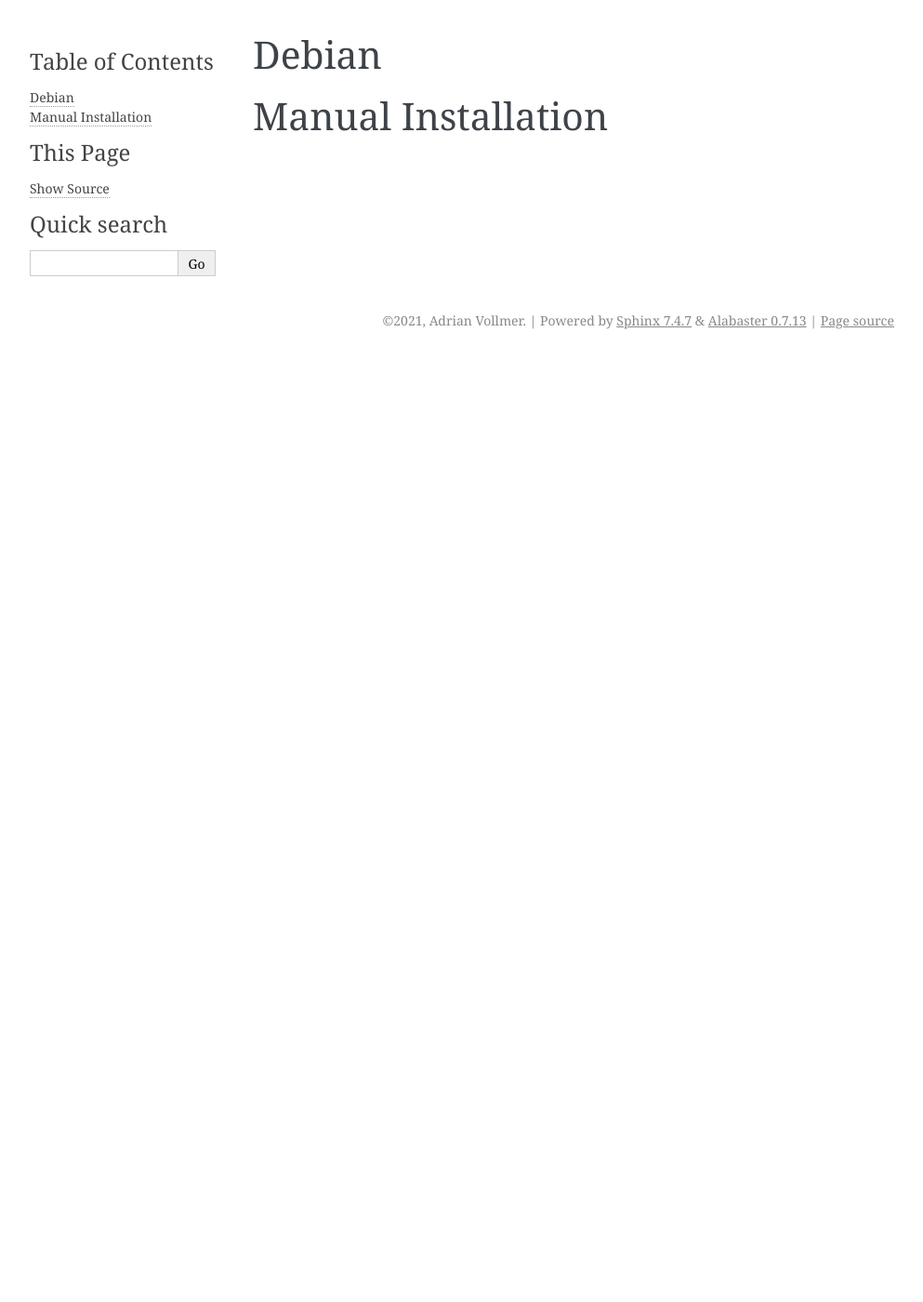
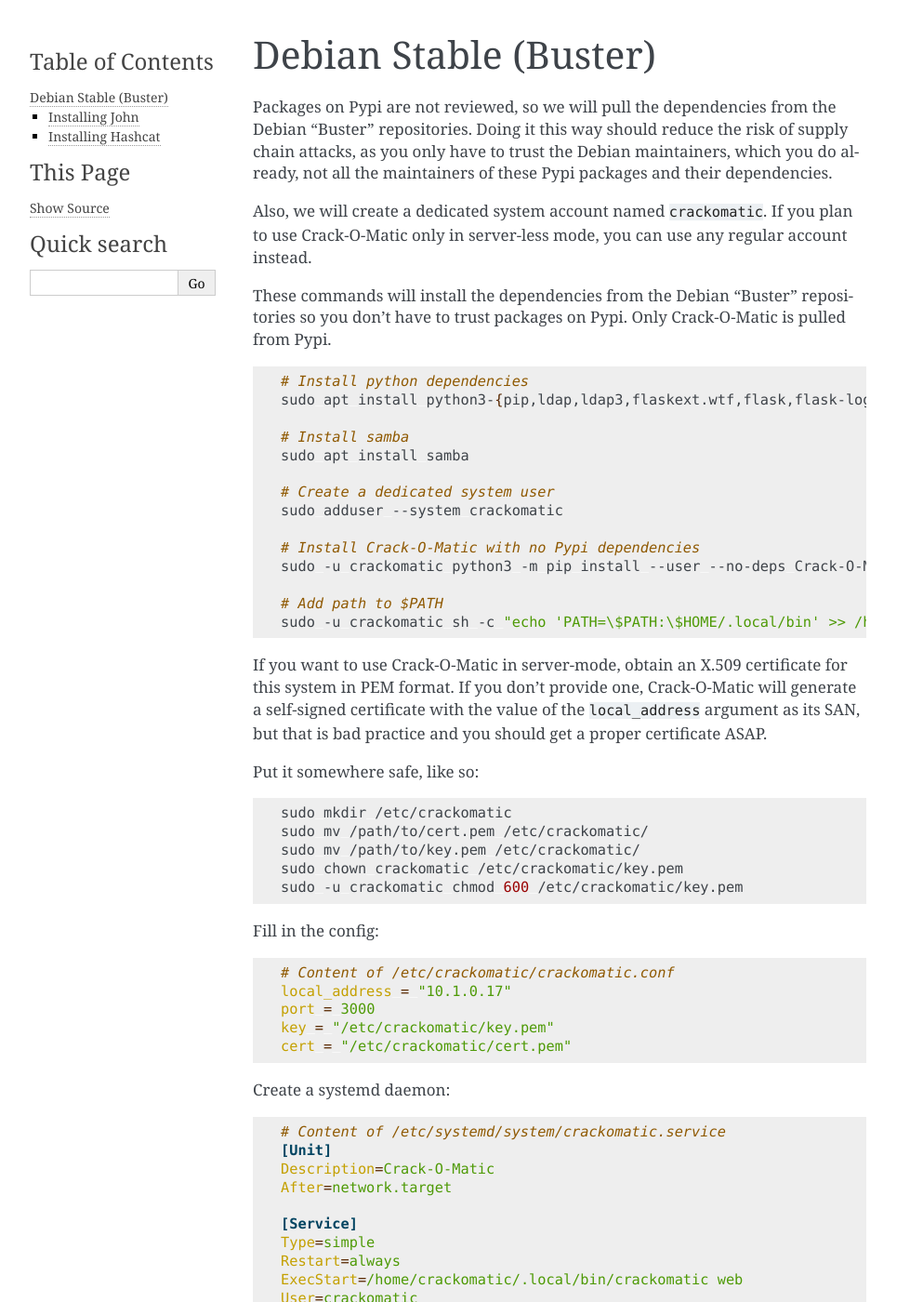
Before and after one commit to AdrianVollmer/Crack-O-Matic, a Sphinx documentation site: the page built from doc/installation/debian.rst, in a window 1280 px wide and 1400 px high. Shown: the whole window at 93% size, without its empty margins (148-1141 px from the left). Built offline with Sphinx 7.4.7, drawn with Linux system fonts in a browser that asks for light colours; some of the changed text lies outside the part shown.

Commit message:
Update installation instructions

```diff
--- a/doc/installation/debian.rst
+++ b/doc/installation/debian.rst
@@ -1,6 +1,121 @@
+Debian Stable (Buster)
+======================
 
-Debian
-======
+Packages on Pypi are not reviewed, so we will pull the dependencies from the
+Debian "Buster" repositories. Doing it this way should reduce the risk of
+supply chain attacks, as you only have to trust the Debian maintainers,
+which you do already, not all the maintainers of these Pypi packages and
+their dependencies.
 
-Manual Installation
-===================
+Also, we will create a dedicated system account named ``crackomatic``. If
+you plan to use Crack-O-Matic only in server-less mode, you can use any
+regular account instead.
+
+These commands will install the dependencies from the Debian "Buster"
+repositories so you don't have to trust packages on Pypi. Only Crack-O-Matic
+is pulled from Pypi.
+
+.. code-block:: bash
+
+    # Install python dependencies
+    sudo apt install python3-{pip,ldap,ldap3,flaskext.wtf,flask,flask-login,flask-migrate,gevent,sqlalchemy,matplotlib,wtforms,ldap,ldap3,argon2-cffi,babel,toml}
+
+    # Install samba
+    sudo apt install samba
+
+    # Create a dedicated system user
+    sudo adduser --system crackomatic
+
+    # Install Crack-O-Matic with no Pypi dependencies
+    sudo -u crackomatic python3 -m pip install --user --no-deps Crack-O-Matic
+
+    # Add path to $PATH
+    sudo -u crackomatic sh -c "echo 'PATH=\$PATH:\$HOME/.local/bin' >> /home/crackomatic/.bashrc"
+
+
+If you want to use Crack-O-Matic in server-mode, obtain an X.509 certificate
+for this system in PEM format. If you don't provide one, Crack-O-Matic will
+generate a self-signed certificate with the value of the ``local_address``
+argument as its SAN, but that is bad practice and you should get a proper
+certificate ASAP.
+
+Put it somewhere safe, like so:
+
+.. code-block:: bash
+
+   sudo mkdir /etc/crackomatic
+   sudo mv /path/to/cert.pem /etc/crackomatic/
+   sudo mv /path/to/key.pem /etc/crackomatic/
+   sudo chown crackomatic /etc/crackomatic/key.pem
+   sudo -u crackomatic chmod 600 /etc/crackomatic/key.pem
+
+Fill in the config:
+
+.. code-block:: ini
+
+   # Content of /etc/crackomatic/crackomatic.conf
+   local_address = "10.1.0.17"
+   port = 3000
+   key = "/etc/crackomatic/key.pem"
+   cert = "/etc/crackomatic/cert.pem"
+
+Create a systemd daemon:
+
+.. code-block:: ini
+
+   # Content of /etc/systemd/system/crackomatic.service
+   [Unit]
+   Description=Crack-O-Matic
+   After=network.target
+
+   [Service]
+   Type=simple
+   Restart=always
+   ExecStart=/home/crackomatic/.local/bin/crackomatic web
+   User=crackomatic
+
+   [Install]
+   WantedBy=multi-user.target
+
+Now enable it and run it:
+
+.. code-block:: bash
+
+   sudo systemctl daemon-reload
+   sudo systemctl enable crackomatic.service
+   sudo systemctl start crackomatic.service
+
+You should be able to access it now at ``https://<local_address>:<port>/``.
+
+Note that you also need to either install John or Hashcat (instructions
+below).
+
+Now proceed with the :ref:`preparation`.
+
+
+Installing John
+---------------
+
+The John directory in which the binary lives must be writeable by our
+service user. This is somewhat unusual, so I suggest installing it in its
+home directory like this:
+
+.. code-block:: bash
+
+   # Install build dependencies
+   sudo apt install libssl-dev git
+   # Change to crackomatic user and download git repo to home directory
+   sudo -u crackomatic -s
+   git clone https://github.com/openwall/john.git /home/crackomatic/john
+   cd /home/crackomatic/john/src
+   ./configure && make -s clean && make -sj4
+
+Read the John documentation if you plan to use GPU support.
+
+
+Installing Hashcat
+------------------
+
+.. code-block:: bash
+
+   sudo apt install hashcat
```
Also changed, not shown: doc/index.rst (+1 -7 lines), doc/usage/index.rst (+21 -9 lines).
